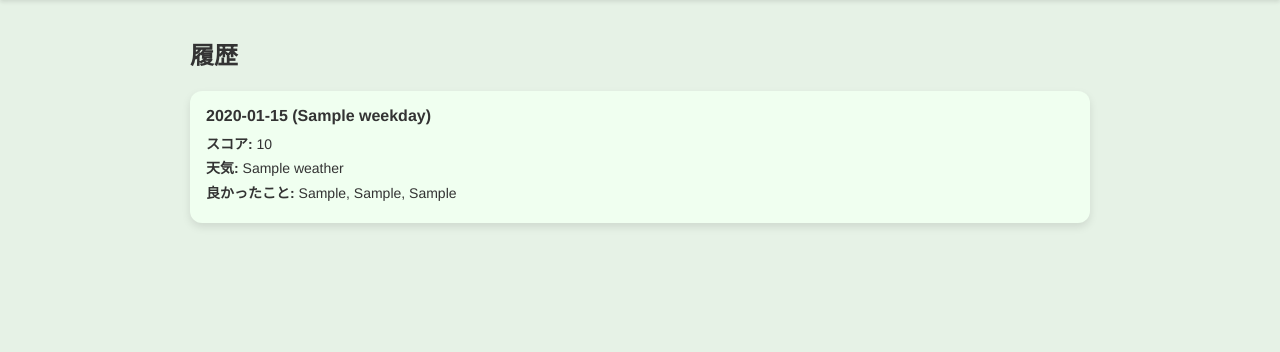
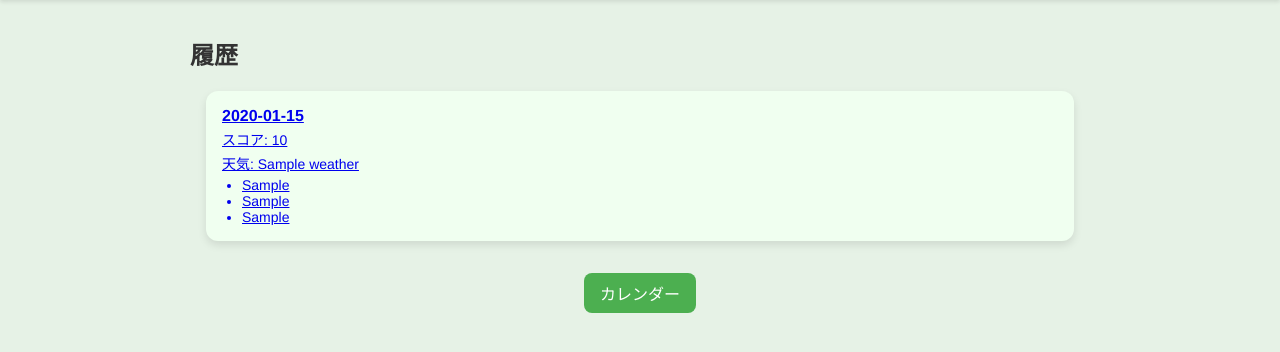
Before and after one commit to akanejingu07/mood_app, a Flask app: page /history in a window 1280 px wide. Shown: the part 136-488 px from the top of the page. Run offline with Flask 3, Linux system fonts and the light colour scheme; a user stored in the database is signed in; a database or web service that is not in the repository returns one stand-in record (values such as "Sample title"); some libraries are stand-ins or nearby versions.

Commit message:
css調整

```diff
--- a/static/css/style.css
+++ b/static/css/style.css
@@ -165,3 +165,80 @@ a.button:hover {
     font-size: 15px;
   }
 }
+.history-container {
+  display: flex;
+  flex-direction: column;
+  gap: 1rem;
+  margin: 1rem;
+}
+
+.history-card {
+  background-color: #f0fff0; /* 薄緑 */
+  padding: 1rem;
+  border-radius: 12px;
+  box-shadow: 0 4px 8px rgba(0,0,0,0.1);
+  cursor: pointer;
+  transition: transform 0.2s;
+}
+
+.history-card:hover {
+  transform: translateY(-2px);
+}
+
+.history-date {
+  font-weight: bold;
+  margin-bottom: 0.3rem;
+  font-size: 16px;
+}
+
+.history-score,
+.history-weather {
+  font-size: 14px;
+  margin-bottom: 0.2rem;
+}
+
+.history-good {
+  list-style-type: disc;
+  padding-left: 20px;
+  margin: 0.3rem 0 0 0;
+  font-size: 14px;
+}
+
+.calendar-link {
+  text-align: center;
+  margin-top: 2rem;
+}
+
+.calendar-link a {
+  display: inline-block;
+  background-color: #4caf50;
+  color: white;
+  padding: 0.5rem 1rem;
+  border-radius: 8px;
+  text-decoration: none;
+  font-size: 16px;
+  transition: background-color 0.2s;
+}
+
+.calendar-link a:hover {
+  background-color: #45a049;
+}
+
+/* レスポンシブ */
+@media (max-width: 600px) {
+  .history-card {
+    padding: 0.8rem;
+  }
+  .history-date {
+    font-size: 15px;
+  }
+  .history-score,
+  .history-weather,
+  .history-good {
+    font-size: 13px;
+  }
+  .calendar-link a {
+    font-size: 15px;
+    padding: 0.4rem 0.8rem;
+  }
+}
--- a/templates/history.html
+++ b/templates/history.html
@@ -1,20 +1,27 @@
 {% extends "base.html" %}
 {% block content %}
 <h2>履歴</h2>
+
 <div class="history-container">
   {% for r in records %}
-  <a href="{{ url_for('edit', record_id=r.id) }}" class="history-card">
-    <div class="card-header">
-      {{ r.date.strftime("%Y-%m-%d") }} ({{ r.weekday }})
-    </div>
-    <div class="card-body">
-      <div class="card-item"><strong>スコア:</strong> {{ r.score or '-' }}</div>
-      <div class="card-item"><strong>天気:</strong> {{ r.weather or '-' }}</div>
-      <div class="card-item"><strong>良かったこと:</strong>
-        {{ r.good1 }}{% if r.good2 %}, {{ r.good2 }}{% endif %}{% if r.good3 %}, {{ r.good3 }}{% endif %}
-      </div>
+  <a href="{{ url_for('edit', record_id=r.id) }}">
+    <div class="history-card">
+    <div class="history-date">{{ r.date.strftime("%Y-%m-%d") }}</div>
+    <div class="history-score">スコア: {{ r.score }}</div>
+    <div class="history-weather">天気: {{ r.weather }}</div>
+    <ul class="history-good">
+      {% if r.good1 %}<li>{{ r.good1 }}</li>{% endif %}
+      {% if r.good2 %}<li>{{ r.good2 }}</li>{% endif %}
+      {% if r.good3 %}<li>{{ r.good3 }}</li>{% endif %}
+    </ul>
     </div>
   </a>
+  </div>
   {% endfor %}
 </div>
+
+<div class="calendar-link">
+  <a href="{{ url_for('calendar_view') }}">カレンダー</a>
+</div>
+
 {% endblock %}
```
